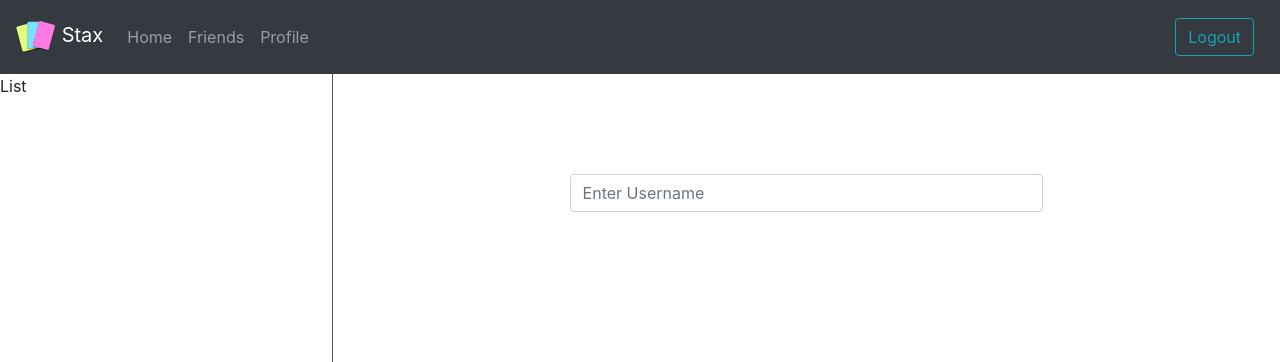
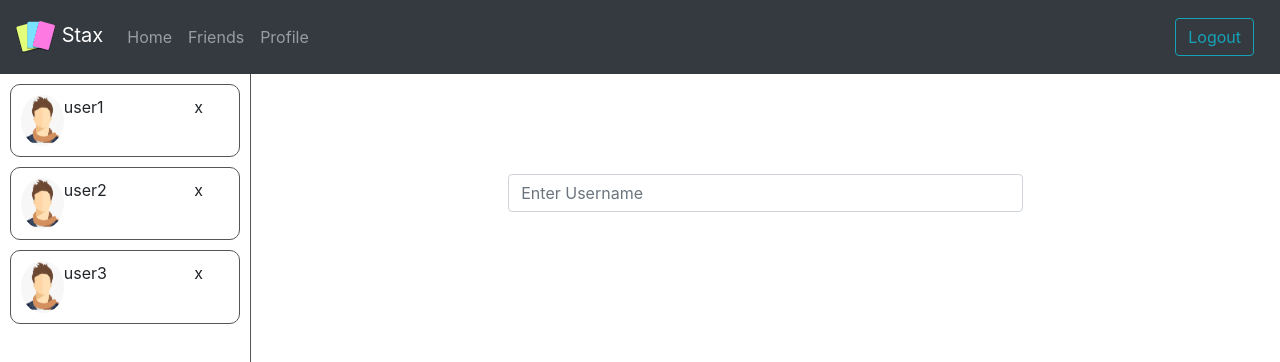
Before and after one commit to m-alexeev/cmpt383_project, a React (Create React App) app in the folder react-front/: page /friends in a window 1280 px wide. Shown: the top 362 px of the page. Built offline with nearby package versions, Linux system fonts and the light colour scheme; no server answers.

Commit message:
displaying users in list

```diff
--- a/react-front/src/components/home/friends/friends.css
+++ b/react-front/src/components/home/friends/friends.css
@@ -4,7 +4,9 @@
 }
 
 .friends-list{
-    width: 35%
+    height: 100vh;
+    overflow: auto;
+    min-width: 250px;
 }
 
 .friends-search{
@@ -17,3 +19,41 @@
 .search-form{
     margin: 100px 25%;
 }
+
+
+
+
+
+.box {
+    display: flex;
+    flex-direction: row;
+    border: 1px solid #555;
+    margin: 10px;
+    border-radius: 10px;
+    padding: 10px;
+
+}
+
+.pic{
+    position: relative;
+    border-radius: 50%;
+    min-width: 35px;
+    min-height: 35px;
+    width: 4vw;
+    height: 4vw;
+    overflow: hidden;
+}
+.pic img{
+    width: 100%;
+    height: 100%;
+    object-fit: cover;
+}
+
+
+.username{
+    width: 75%;
+}
+
+.add-button{
+    width : 20%;
+}
--- a/react-front/src/components/home/friends/friends.tsx
+++ b/react-front/src/components/home/friends/friends.tsx
@@ -1,10 +1,12 @@
 import React, { useEffect, useState } from 'react';
 import { Form } from 'react-bootstrap';
 import { useHistory } from 'react-router-dom';
+import { createNotEmittedStatement } from 'typescript';
 import NavBar from '../Navbar/navbar'
 
 import './friends.css'
 
+import logo from './pic.png';
 
 class FriendObj{
    id: number;
@@ -31,14 +33,24 @@ export default function Friends() {
 
 
    //TODO: Create user obj
+   let user1 = new FriendObj(0, "user1", "testIMG");
+   let user2 = new FriendObj(1, "user2", "testIMG");
+   let user3 = new FriendObj(2, "user3", "testIMG");
+
+   let users = [user1,user2,user3];
+
+   const friendsList = users.map((user,index) => <Friend id = {user.id} username = {user.username} img = {user.img}/>);
+
 
    useEffect(() => {
+      if (curUser === ""){
          fetch('/getUser').then(res => res.json()).then(data => {
             setCuruser(data.user);
             if (data.redirect != null) {
                history.push('/login');
             }
          });
+      }
       //TODO: Create search query
       console.log(search);
       // eslint-disable-next-line react-hooks/exhaustive-deps
@@ -50,7 +62,7 @@ export default function Friends() {
          <NavBar user={curUser} />
          <div className='friends-container'>
             <div className='friends-list'>
-               List
+               {friendsList}
             </div>
             <div className='friends-search'>
                <div className='search-form'>
@@ -81,13 +93,13 @@ export function Friend(props){
    return (
       <div className = "box">
          <div className = 'pic'>
-            <img src={img}></img>
+            <img src={logo} alt = 'user image'></img>
          </div>
          <div className = 'username'>
             {username}
          </div>
          <div className = 'add-button'>
-            +
+            x
          </div>
       </div>
    )
```
Also changed, not shown: 1 other file (tests, documents, lock files or other folders). Lines whose indentation alone changed are shown as unchanged.
